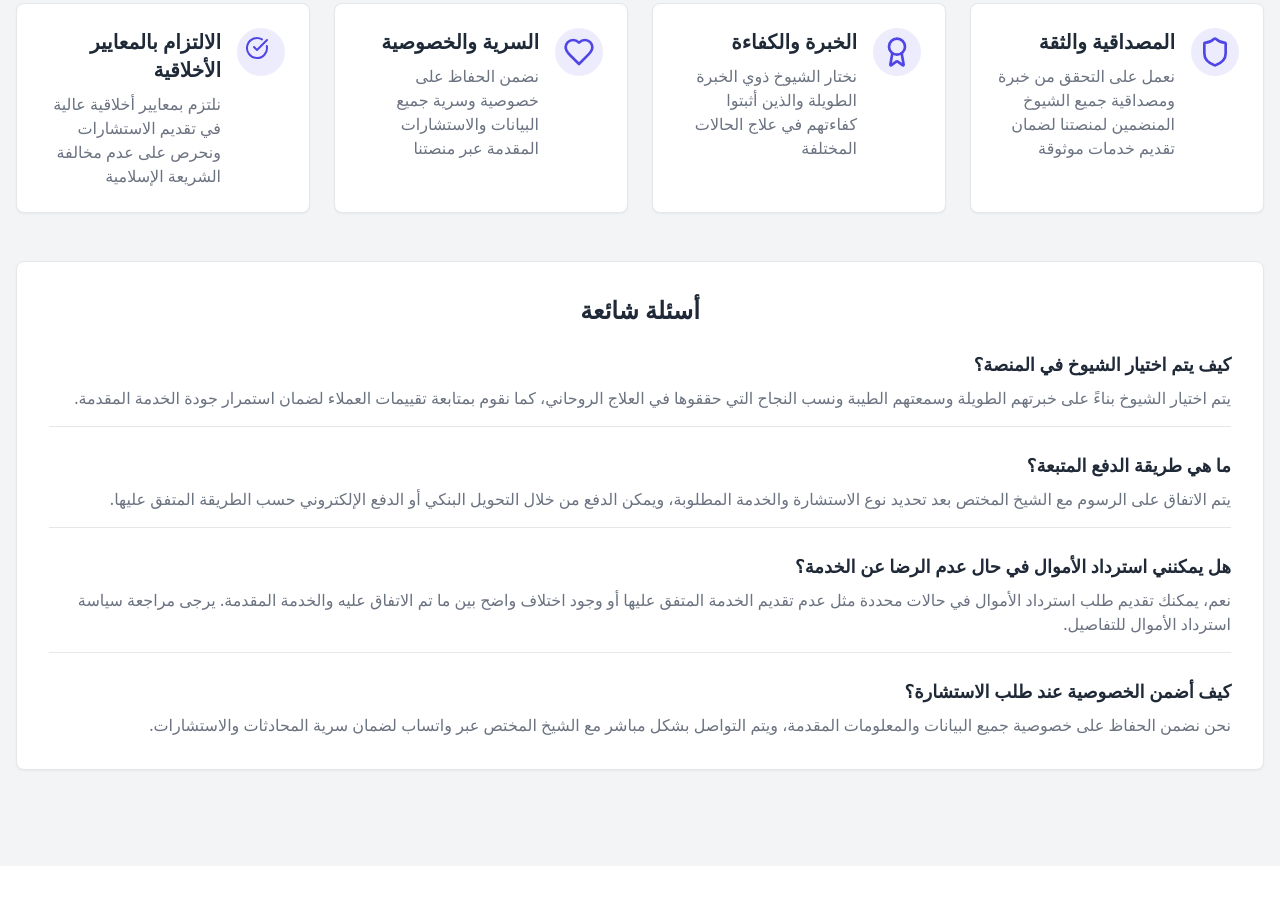
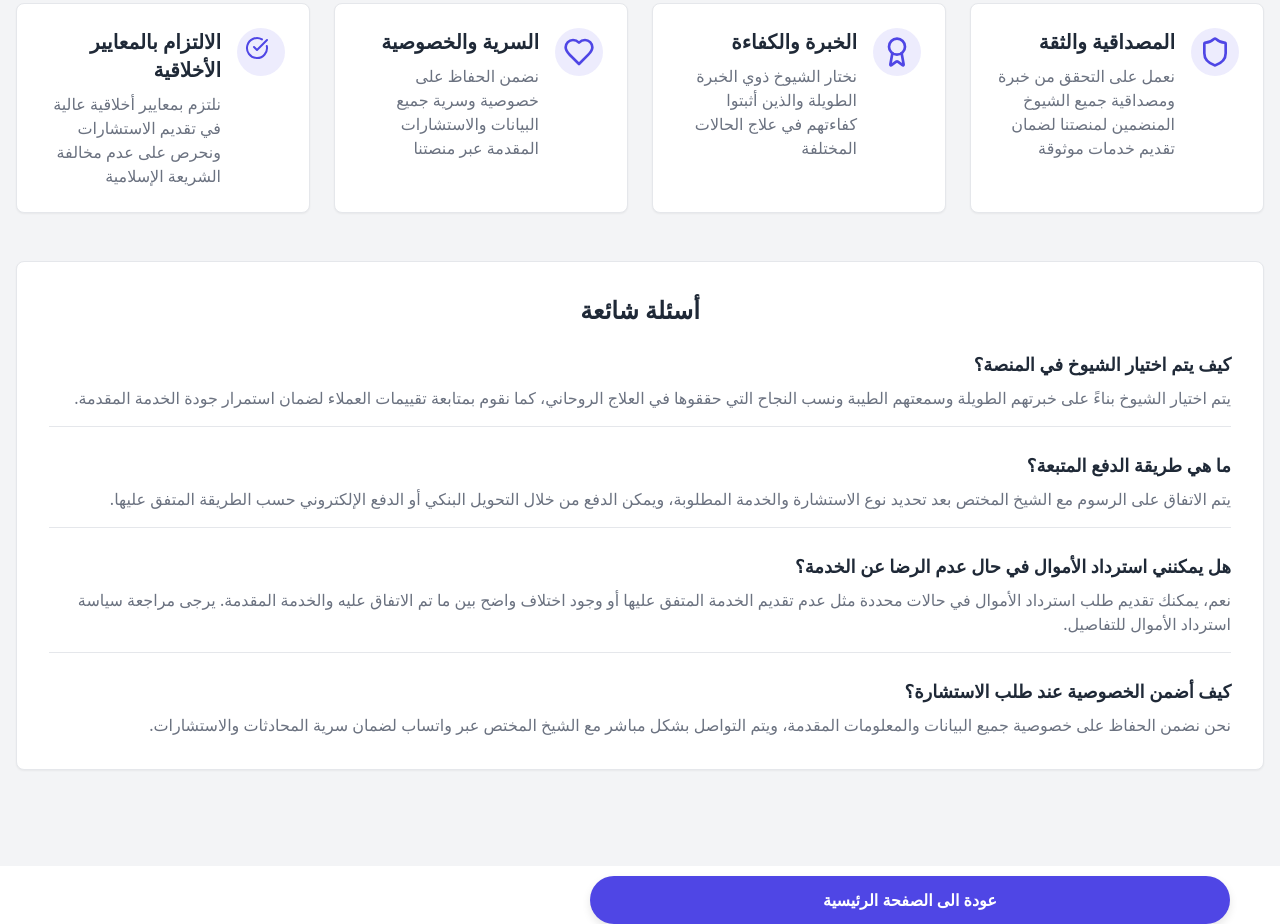
Before and after one commit to redasy/rohane, a plain HTML site: page about.html in a window 1280 px wide. Shown: the part 543-1467 px from the top of the page. Before the commit the page ends 1409 px from the top, so only its background shows below. Drawn offline with nearby package versions, Linux system fonts and the light colour scheme.

Commit message:
Update about.html

```diff
--- a/about.html
+++ b/about.html
@@ -220,6 +220,6 @@ header{position: fixed;
             </div>
         </div>
     </div>
-
+<a href="https://dlil-roh.blogspot.com"">  <button    type="submit" class="submit-btn">عودة الى الصفحة الرئيسية </button></a>
 </body>
 </html>
```
